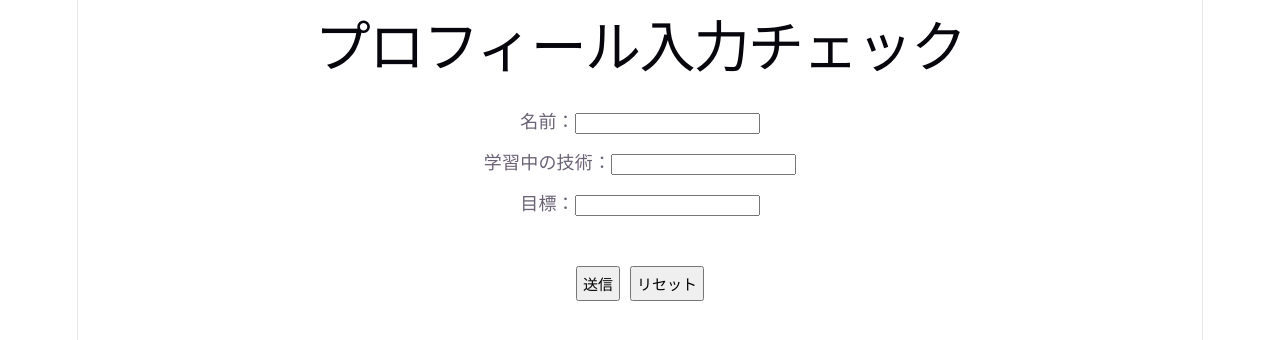
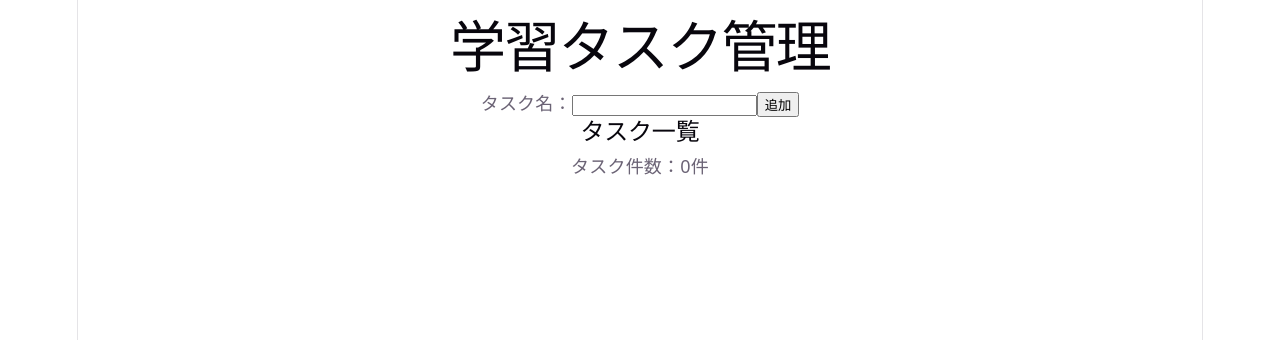
Before and after one commit to Rina-trabajo99/react-practice, a React (Vite) app in the folder react-basic-practice/: page / in a window 1280 px wide. Shown: the top 340 px of the page. Built offline with nearby package versions, Linux system fonts and the light colour scheme.

Commit message:
配列stateと一覧追加（基礎）

```diff
--- a/react-basic-practice/src/App.tsx
+++ b/react-basic-practice/src/App.tsx
@@ -1,126 +1,73 @@
 import { useState } from "react";
-import "./App.css";
+
+type Task = {
+  id: number;
+  name: string;
+};
 
 function App() {
-  const [name, setName] = useState("");
-  const [learning, setLearning] = useState("");
-  const [goal, setGoal] = useState("");
+  const [taskName, setTaskName] = useState("");
+  const [tasks, setTasks] = useState<Task[]>([]);
 
-  const [nameError, setNameError] = useState("");
-  const [learningError, setLearningError] = useState("");
-  const [goalError, setGoalError] = useState("");
-
+  const [taskNameError, setTaskNameError] = useState("");
   const [successMessage, setSuccessMessage] = useState("");
 
-  const handleChangeName = (e: React.ChangeEvent<HTMLInputElement>) => {
-    setName(e.target.value);
+  const handleChangeTaskName = (e: React.ChangeEvent<HTMLInputElement>) => {
+    setTaskName(e.target.value);
+    setTaskNameError("");
     setSuccessMessage("");
-
-    if (e.target.value.trim() !== "") {
-      setNameError("");
-    }
   };
 
-  const handleChangeLearning = (e: React.ChangeEvent<HTMLInputElement>) => {
-    setLearning(e.target.value);
-    setSuccessMessage("");
-
-    if (e.target.value.trim() !== "") {
-      setLearningError("");
-    }
-  };
-
-  const handleChangeGoal = (e: React.ChangeEvent<HTMLInputElement>) => {
-    setGoal(e.target.value);
-    setSuccessMessage("");
-
-    if (e.target.value.trim() !== "") {
-      setGoalError("");
-    }
-  };
-
-  const handleSubmit = () => {
-    let hasError = false;
-
-    if (name.trim() === "") {
-      setNameError("名前を入力してください。");
-      hasError = true;
-    } else {
-      setNameError("");
-    }
-
-    if (learning.trim() === "") {
-      setLearningError("学習中の技術を入力してください。");
-      hasError = true;
-    } else {
-      setLearningError("");
-    }
-
-    if (goal.trim() === "") {
-      setGoalError("目標を入力してください。");
-      hasError = true;
-    } else {
-      setGoalError("");
-    }
-
-    if (hasError) {
+  const handleAddTask = () => {
+    if (taskName.trim() === "") {
+      setTaskNameError("タスク名を入力してください。");
       setSuccessMessage("");
       return;
     }
 
-    setSuccessMessage("送信しました。");
-  };
+    const newTask: Task = {
+      id: Date.now(),
+      name: taskName.trim(),
+    };
 
-  const handleReset = () => {
-    setName("");
-    setLearning("");
-    setGoal("");
-
-    setNameError("");
-    setLearningError("");
-    setGoalError("");
-
-    setSuccessMessage("");
+    setTasks([...tasks, newTask]);
+    setTaskName("");
+    setTaskNameError("");
+    setSuccessMessage("タスクを追加しました。");
   };
 
   return (
     <div>
-      <h1>プロフィール入力チェック</h1>
+      <h1>学習タスク管理</h1>
 
-      <div className="textboxArea">
+      <div>
         <div>
           <label>
-            名前：
-            <input value={name} onChange={handleChangeName} />
+            タスク名：
+            <input value={taskName} onChange={handleChangeTaskName} />
           </label>
-          {nameError !== "" && <p className="fail">{nameError}</p>}
+
+          <button onClick={handleAddTask}>追加</button>
         </div>
-
-        <div style={{ marginTop: "15px" }}>
-          <label>
-            学習中の技術：
-            <input value={learning} onChange={handleChangeLearning} />
-          </label>
-          {learningError !== "" && <p className="fail">{learningError}</p>}
-        </div>
-
-        <div style={{ marginTop: "15px" }}>
-          <label>
-            目標：
-            <input value={goal} onChange={handleChangeGoal} />
-          </label>
-          {goalError !== "" && <p className="fail">{goalError}</p>}
-        </div>
+        {taskNameError !== "" && <p>{taskNameError}</p>}
       </div>
 
-      <button className="button" onClick={handleSubmit}>
-        送信
-      </button>
-      <button className="button" onClick={handleReset}>
-        リセット
-      </button>
+      <section>
+        <h2>タスク一覧</h2>
 
-      {successMessage !== "" && <p className="success">{successMessage}</p>}
+        <p>
+          タスク件数：
+          {tasks.length}件
+        </p>
+
+        <ul>
+          {tasks.map((task) => (
+            <li key={task.id}>{task.name}</li>
+          ))}
+        </ul>
+      </section>
+
+      {successMessage !== "" && <p>{successMessage}</p>}
     </div>
   );
 }
```
